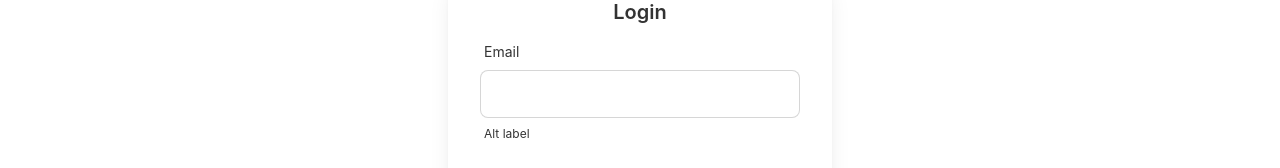
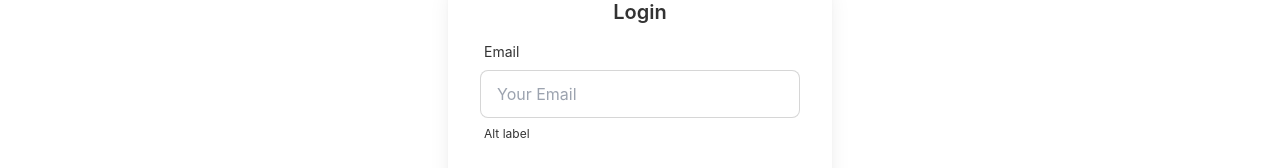
Before and after one commit to sayemhossain/doctor-lagbe, a React (Create React App) app: page /login in a window 1280 px wide. Shown: the part 310-478 px from the top of the page. Built offline with nearby package versions, Linux system fonts and the light colour scheme.

Commit message:
new code added

```diff
--- a/src/Pages/Login/Login.js
+++ b/src/Pages/Login/Login.js
@@ -31,14 +31,21 @@ const Login = () => {
               </label>
               <input
                 type="email"
+                placeholder="Your Email"
                 class="input input-bordered w-full max-w-xs"
+                {...register("email", {
+                  pattern: {
+                    value: /[A-Za-z]{3}/,
+                    message: "error message",
+                  },
+                })}
               />
               <label class="label">
                 <span class="label-text-alt">Alt label</span>
               </label>
             </div>
 
-            <input {...register("firstName", { required: true })} />
+            <input />
             {errors.firstName?.type === "required" && "First name is required"}
 
             <input {...register("lastName", { required: true })} />
```
